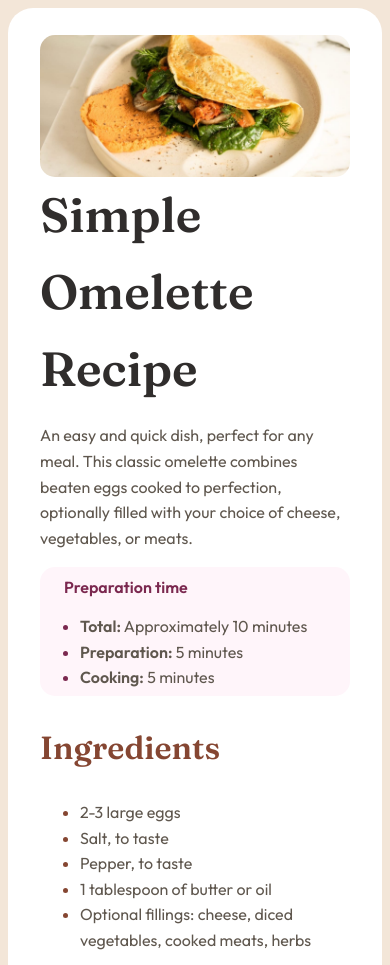
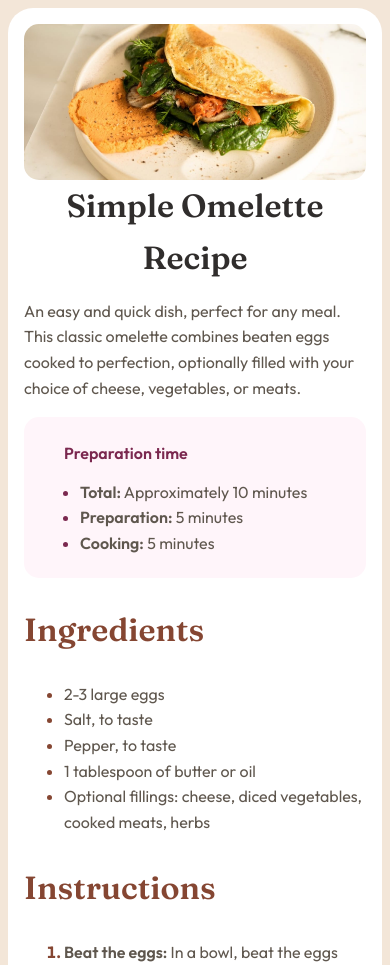
Before and after one commit to elic4vet/recipe-page-main, a plain HTML site: page index.html in a window 390 px wide. Shown: the top 965 px of the page. Drawn offline with Linux system fonts and the light colour scheme.

Commit message:
Update styles.css

```diff
--- a/styles/styles.css
+++ b/styles/styles.css
@@ -1,5 +1,6 @@
 /*Colors */
 :root {
+    /*Primary Colors*/
     --nutmeg: hsl(14, 45%, 36%);
     --dark-raspberry: hsl(332, 51%, 32%);
 
@@ -10,16 +11,16 @@
     --Wenge-Brown: hsl(30, 10%, 34%);
     --Dark-Charcoal: hsl(24, 5%, 18%);
 
+    /*Font Families*/
     --main-f-family: 'YoungSerif', serif;
     --second-f-family: 'Outfit', sans-serif;
     --title-f-family: 'Fraunces', serif;
 
-
-
+    /*Font Weights*/
     --reg-f-weight: 400;
     --med-f-weight: 600;
     --bold-f-weight: 700;
-
+    /*Reset*/
     margin: 0;
     padding: 0;
     box-sizing: border-box;
@@ -42,6 +43,10 @@ h1 {
     font-weight: var(--bold-f-weight);
     font-family: var(--title-f-family);
     margin: 0 auto;
+    align-items: center;
+    text-align: center;
+    display: flex;
+    flex-direction: column;
 }
 
 h2 {
@@ -88,6 +93,8 @@ li {
     font-size: 16px;
 }
 
+/*//////////////////////// Preparation - Section 2 ////////////////////////*/
+
 .prep__header {
     color: var(--dark-raspberry);
     font-family: var(--second-f-family);
@@ -127,7 +134,7 @@ section .prepation {
     font-weight: var(--med-f-weight);
 }
 
-
+/*//////////////////////// Instructions - Section 3 ////////////////////////*/
 .instuctions {
     display: flex;
     flex-direction: column;
@@ -145,6 +152,7 @@ section .prepation {
     font-weight: var(--bold-f-weight);
 }
 
+/*//////////////////////// Nutrition - Section 4 ////////////////////////*/
 .nutrition {
     display: flex;
     flex-direction: column;
@@ -190,6 +198,8 @@ hr {
     font-weight: var(--bold-f-weight);
 }
 
+/*////////////////////////End of --> Nutrition - Section 4 ////////////////////////*/
+
 /*Footer / Attribution*/
 .attribution {
     font-size: 20px;
@@ -203,11 +213,17 @@ hr {
     font-weight: var(--bold-f-weight);
 }
 
+
+/*//////////////////////// Media Queries ////////////////////////*
 /*Mobile Devices*/
 @media (max-width: 375px) {
     h1 {
-        font-size: 1.5rem;
+        font-size: 0.5rem;
         text-align: center;
+        display: flex;
+        flex-direction: row;
+        text-align: center;
+        align-items: center;
     }
 
     .container {
@@ -238,3 +254,42 @@ hr {
         font-size: 16px;
     }
 }
+
+/*Tablets*/
+@media (max-width: 768px) {
+    h1 {
+        font-size: 2rem;
+        align-items: center;
+        text-align: center;
+        display: flex;
+        flex-direction: column;
+    }
+
+    .container {
+        padding: 0 1rem;
+    }
+
+    .omelette__image {
+        margin-top: 1rem;
+    }
+
+    .main__par {
+        flex-direction: column;
+    }
+
+    .preparation {
+        padding: 1rem;
+    }
+
+    .nutrition {
+        padding: 1rem;
+    }
+
+    table {
+        padding: 1rem;
+    }
+
+    .attribution {
+        font-size: 16px;
+    }
+}
```
